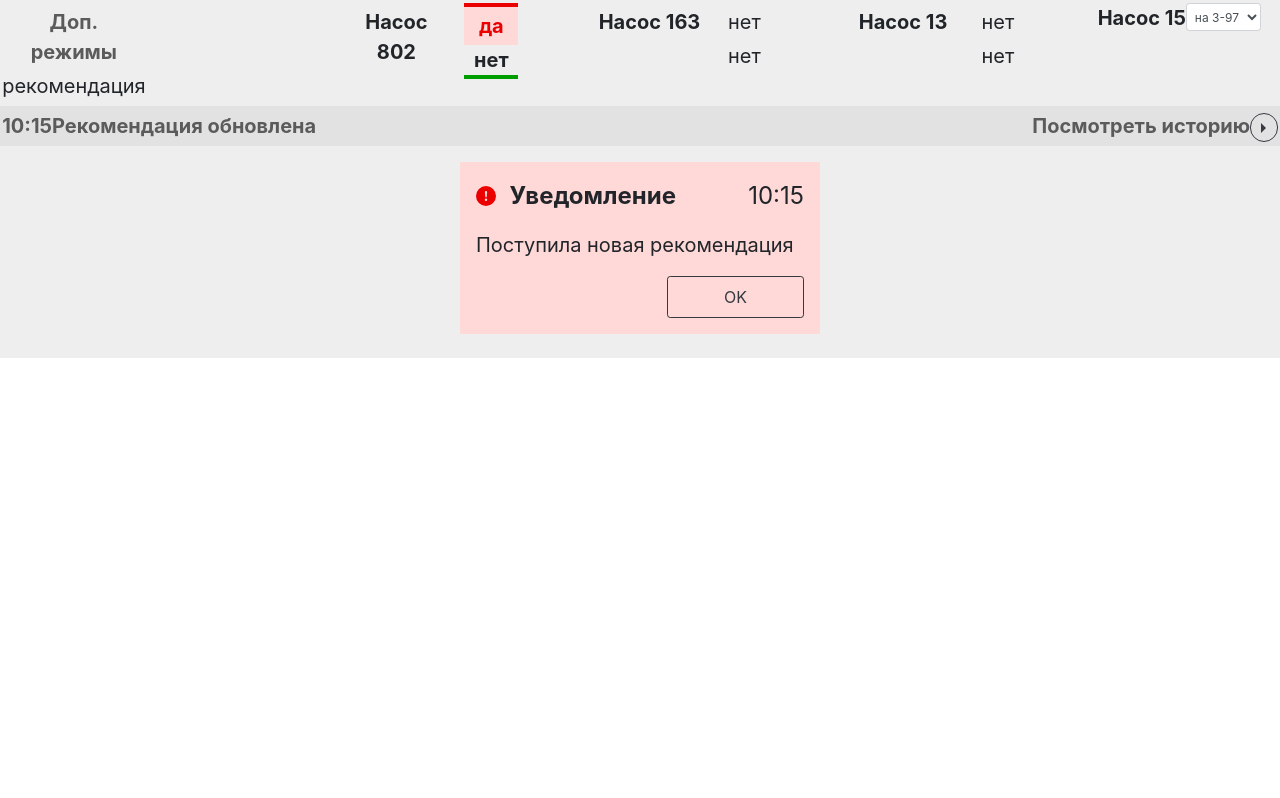
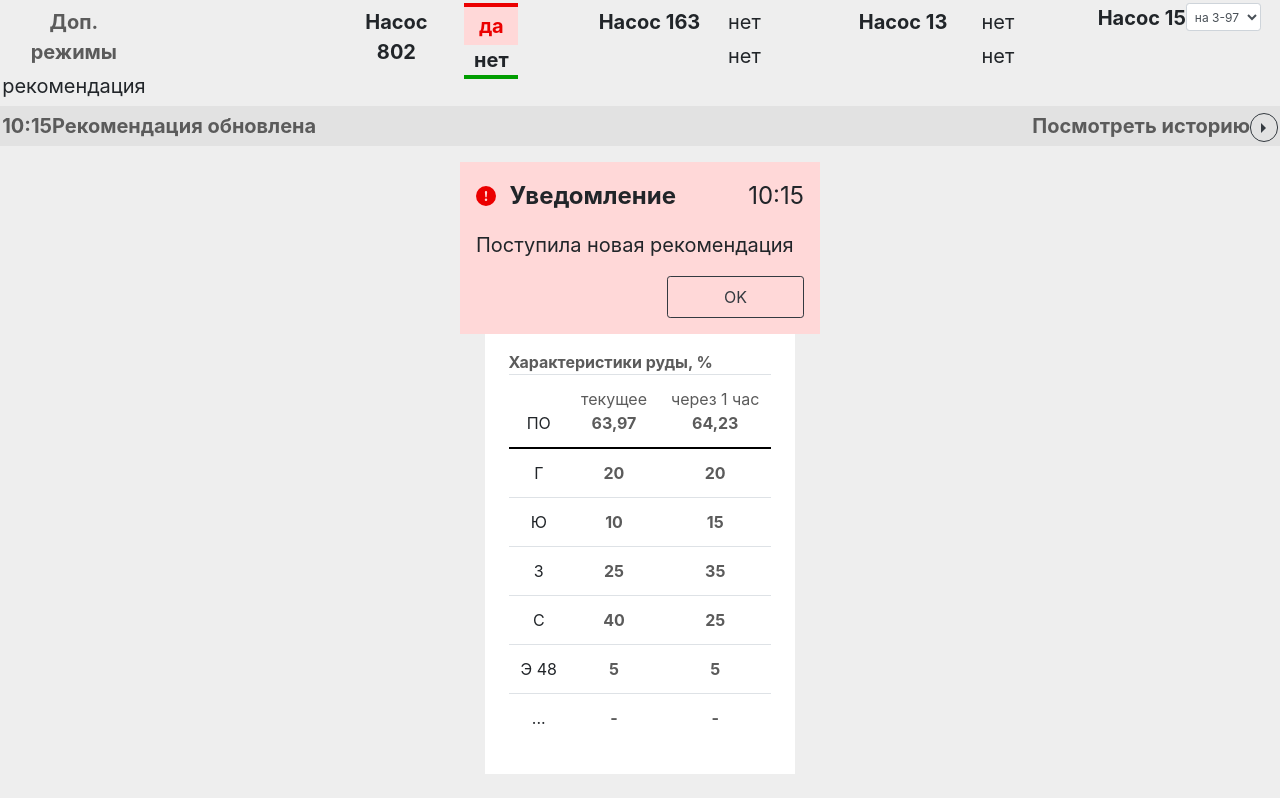
Before and after one commit to divineLush/table, a React (Create React App) app: page / in a window 1280 px wide. Shown: the part 438-1236 px from the top of the page. Before the commit the page ends 800 px from the top, so only its background shows below. Built offline with nearby package versions, Linux system fonts and the light colour scheme.

Commit message:
added small table

```diff
--- a/src/assets/scss/colors.scss
+++ b/src/assets/scss/colors.scss
@@ -1,5 +1,6 @@
 $header-link-border-color: #ff9000;
 $main-background-color: #eeeeee;
+$secondary-background-color: #fff;
 $main-table-title-color: #5b5b5b;
 $highlighted-cell-color: #d2d2f1;
 $danger: #ffd8d8;
--- a/src/components/AppContent.js
+++ b/src/components/AppContent.js
@@ -2,12 +2,14 @@ import React from 'react'
 import '../styles/AppContent.scss'
 import AppMainTable from './AppMainTable'
 import AppNotification from './AppNotification'
+import AppSmallTable from './AppSmallTable'
 
 const Content = () => {
     return (
         <main className="app-content">
             <AppMainTable />
             <AppNotification />
+            <AppSmallTable />
         </main>
     );
 }
--- /dev/null
+++ b/src/components/AppSmallTable.js
@@ -0,0 +1,87 @@
+import React from 'react';
+import Table from 'react-bootstrap/Table'
+import '../styles/AppSmallTable.scss'
+
+const AppSmallTable = () => {
+    const tbodyRows = (() => {
+        const data = [
+            {
+                title: 'Г',
+                data: [20, 20]
+            },
+            {
+                title: 'Ю',
+                data: [10, 15]
+            },
+            {
+                title: 'З',
+                data: [25, 35]
+            },
+            {
+                title: 'С',
+                data: [40, 25]
+            },
+            {
+                title: 'Э 48',
+                data: [5, 5]
+            }
+        ]
+
+        return data.map((el, key) =>
+            <tr key={ key }>
+                <td className="small-table__col">
+                    <p>{ el.title }</p>
+                </td>
+                {
+                    el.data
+                        .map((el, key) =>
+                            <td
+                                className="small-table__col small-table__col--highlighted"
+                                key={ key }
+                            >
+                                <p>{ el }</p>
+                            </td>)
+                }
+            </tr>
+        )
+    })()
+
+    return (
+        <div className="small-table">
+            <span className="small-table__title">Характеристики руды, %</span>
+            <Table>
+                <thead className="small-table__head">
+                    <tr>
+                        <td className="small-table__col">
+                            <p>ПО</p>
+                        </td>
+                        <td className="small-table__col small-table__col--highlighted">
+                            <p className="small-table__col__hint">текущее</p>
+                            <p>63,97</p>
+                        </td>
+                        <td className="small-table__col small-table__col--highlighted">
+                            <p className="small-table__col__hint">через 1 час</p>
+                            <p>64,23</p>
+                        </td>
+                    </tr>
+                </thead>
+                <tbody className="small-table__body">
+                    { tbodyRows }
+                    <tr>
+                        <td className="small-table__col">
+                            <p>...</p>
+                        </td>
+                        <td className="small-table__col small-table__col--highlighted">
+                            <p>-</p>
+                        </td>
+                        <td className="small-table__col small-table__col--highlighted">
+                            <p>-</p>
+                        </td>
+                    </tr>
+                </tbody>
+            </Table>
+        </div>
+    );
+}
+
+export default AppSmallTable;
--- /dev/null
+++ b/src/styles/AppSmallTable.scss
@@ -0,0 +1,38 @@
+@import '../assets/scss/colors.scss';
+
+.small-table {
+    color: $main-table-title-color;
+    background-color: $secondary-background-color;
+    padding: 2vh 3vh;
+
+    &__title {
+        font-weight: bold;
+    }
+
+    &__head {
+        tr {
+            border-bottom: 0.3vh solid black;
+        }
+    }
+
+    &__col {
+        vertical-align: bottom !important;
+
+        &__hint {
+            font-size: 2vh;
+            font-weight: normal !important;
+        }
+
+        p {
+            text-align: center;
+            margin: 0;
+        }
+
+        &--highlighted {
+            p {
+                color: $main-table-title-color;
+                font-weight: bold;
+            }
+        }
+    }
+}
```
